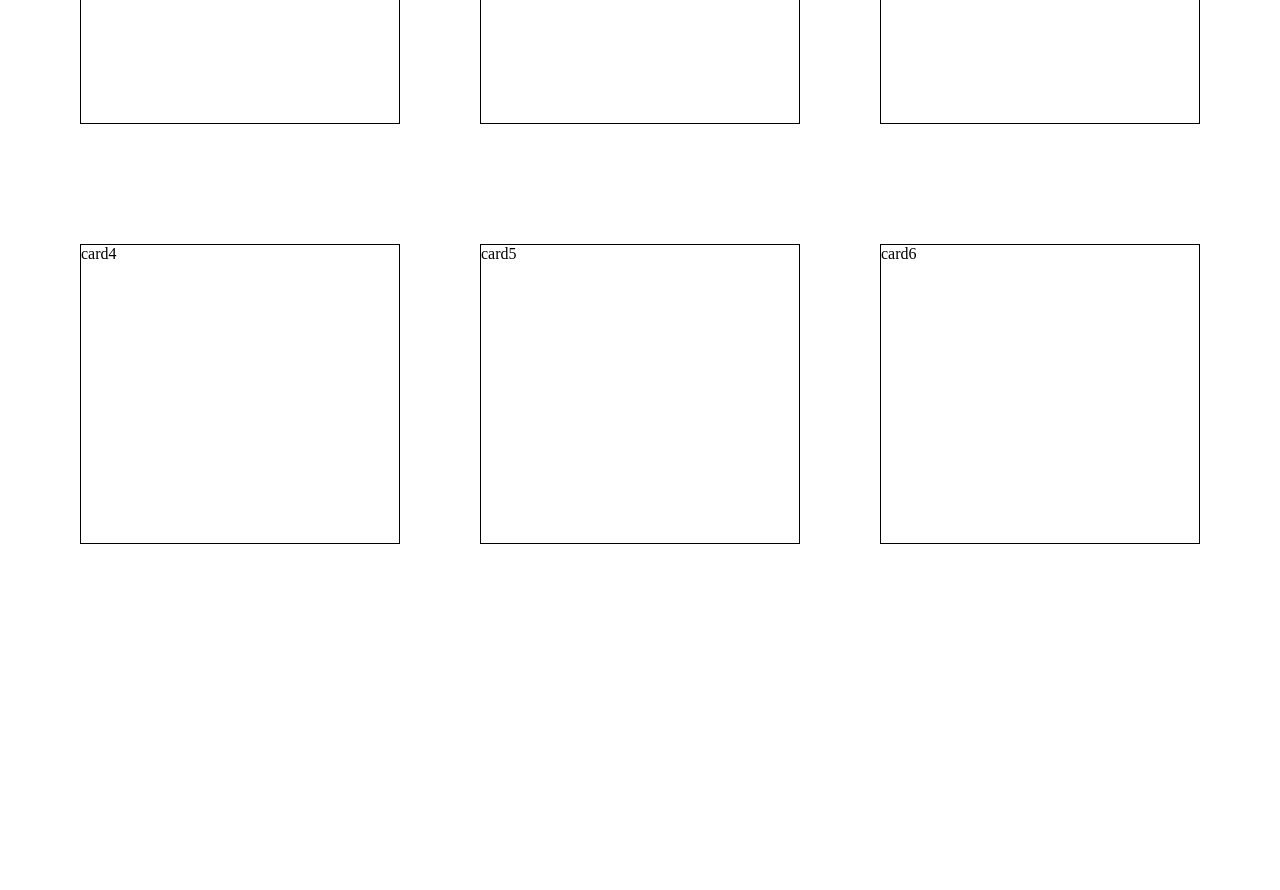
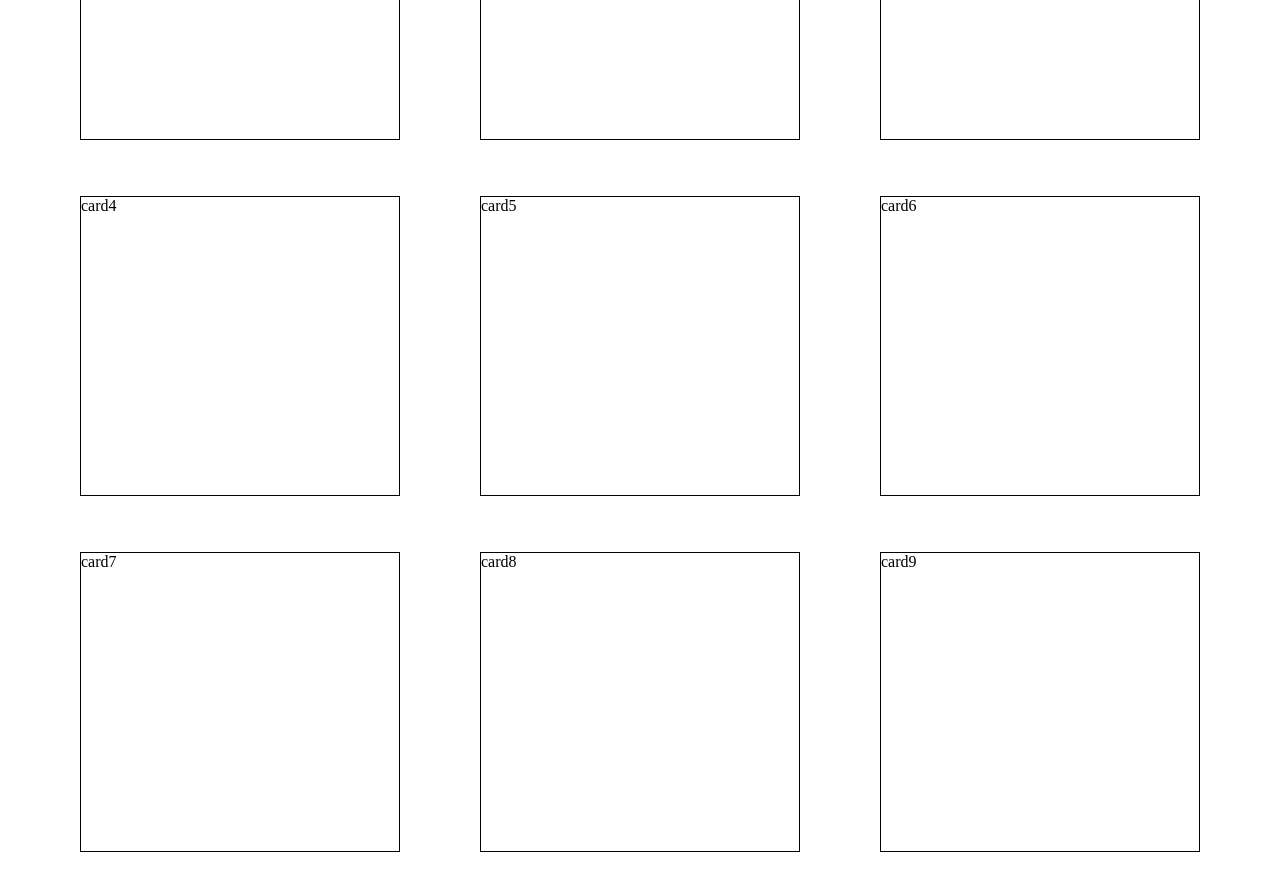
Before and after one commit to khuynh16/clothingStore, an Angular app: page /landing-page in a window 1280 px wide. Shown: the part 280-1170 px from the top of the page. Before the commit the page ends 904 px from the top, so only its background shows below. Built offline with nearby package versions, Linux system fonts and the light colour scheme.

Commit message:
fixed spacing of cards

```diff
--- a/src/app/home-page/home-page.component.css
+++ b/src/app/home-page/home-page.component.css
@@ -1,7 +1,10 @@
+:host {
+    background-image: linear-gradient( 135deg, #43CBFF 10%, #9708CC 100%);
+}
+
 .cards {
     display: flex;
     justify-content: space-evenly;
-    padding-top: 5vh;
 }
 
 .card {
@@ -15,4 +18,9 @@
     justify-content: space-evenly;
     width: 100%;
     height: 100%;
+    padding-top: 7vh;
 }
+
+.cards:last-child {
+    padding-bottom: 7vh;
+}
--- a/src/app/home-page/home-page.component.html
+++ b/src/app/home-page/home-page.component.html
@@ -5,5 +5,4 @@
             <span class="card" *ngIf="i + 1 < cards.length">{{ cards[i + 1] }}</span>
             <span class="card" *ngIf="i + 2 < cards.length">{{ cards[i + 2] }}</span>
     </div>
-    <div *ngIf="i % 3 !== 0" style="display: none"></div>
 </div>
--- a/src/app/home-page/home-page.component.ts
+++ b/src/app/home-page/home-page.component.ts
@@ -12,7 +12,10 @@ export class HomePageComponent implements OnInit {
     'card3',
     'card4',
     'card5',
-    'card6'
+    'card6',
+    'card7',
+    'card8',
+    'card9'
   ];
 
   constructor() { }
```
